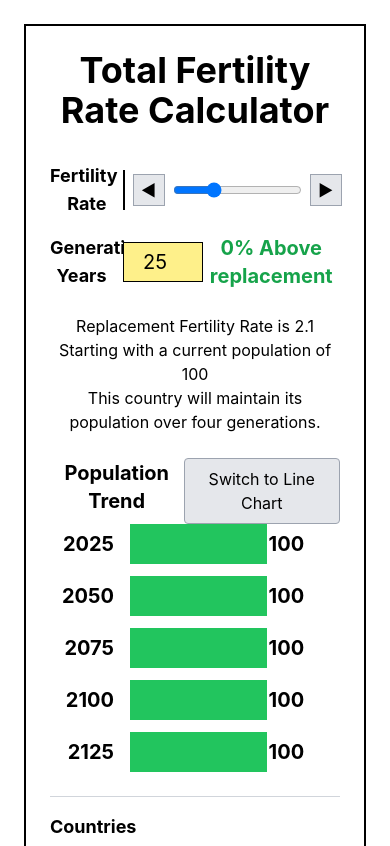
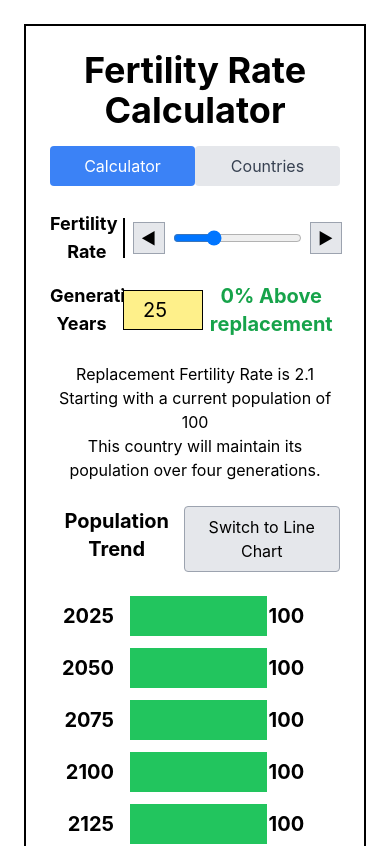
Before and after one commit to caydenpark/fertility-calculator, a React (Create React App) app: page / in a window 390 px wide. Shown: the top 846 px of the page. Built offline with nearby package versions, Linux system fonts and the light colour scheme.

Commit message:
Made dynamic layout to account for mobile view

```diff
--- a/src/components/fixed-fertility-calculator.tsx
+++ b/src/components/fixed-fertility-calculator.tsx
@@ -2,6 +2,7 @@ import React, { useState, useEffect, useCallback, useMemo } from 'react';
 import { LineChart, Line, XAxis, YAxis, CartesianGrid, Tooltip, ResponsiveContainer } from 'recharts';
 
 const FertilityCalculator = () => {
+  const [mobileView, setMobileView] = useState<"calculator" | "countries">("calculator");
   const [fertilityRate, setFertilityRate] = useState(2.10);
   const [fertilityInput, setFertilityInput] = useState('2.10');
   const [generationYears, setGenerationYears] = useState(25);
@@ -405,8 +406,38 @@ const FertilityCalculator = () => {
   return (
     <div className="p-6 max-w-6xl mx-auto">
       <div className="border-2 border-black p-6">
-        <h1 className="text-4xl font-bold text-center mb-8">Total Fertility Rate Calculator</h1>
+        <h1 className="block md:hidden text-4xl font-bold text-center mb-4">
+          Fertility Rate Calculator
+        </h1>
+        <h1 className="hidden md:block text-4xl font-bold text-center mb-8">
+          Total Fertility Rate Calculator
+        </h1>
 
+        {/* only on small screens */}
+        <div className="flex w-full mb-6 md:hidden">
+          <button
+            className={`flex-1 py-2 rounded ${
+              mobileView === "calculator"
+                ? "bg-blue-500 text-white"
+                : "bg-gray-200 text-gray-700"
+            }`}
+            onClick={() => setMobileView("calculator")}
+          >
+            Calculator
+          </button>
+          <button
+            className={`flex-1 py-2 rounded ${
+              mobileView === "countries"
+                ? "bg-blue-500 text-white"
+                : "bg-gray-200 text-gray-700"
+            }`}
+            onClick={() => setMobileView("countries")}
+          >
+            Countries
+          </button>
+        </div>
+
+        <div className={`${mobileView === "calculator" ? "block" : "hidden"} md:block`}>
         <div className="flex items-center mb-4">
           <div className="w-1/4 text-right pr-4 text-lg font-bold">Fertility Rate</div>
           <div className="w-20 h-10 bg-yellow-200 border border-black text-center flex items-center justify-center text-xl">
@@ -483,11 +514,13 @@ const FertilityCalculator = () => {
               {getChartToggleText()}
             </button>
           </div>
-          <div className="w-full">
+          <div className="w-full mt-6">
             {chartType === 'line' ? renderLineChart() : renderBarChart()}
           </div>
         </div>
+        </div>
 
+        <div className={`${mobileView === "countries" ? "block" : "hidden"} md:block`}>
         <div className="mt-6 pt-4 border-t border-gray-300">
           <div className="flex justify-between items-center mb-3">
             <div className="font-bold text-lg">Countries by Fertility Rate</div>
@@ -522,6 +555,7 @@ const FertilityCalculator = () => {
             ))}
           </div>
         </div>
+        </div>
 
         <div className="mt-5 flex justify-between items-center text-sm">
           <div>Source: UN Population Fund</div>
```
